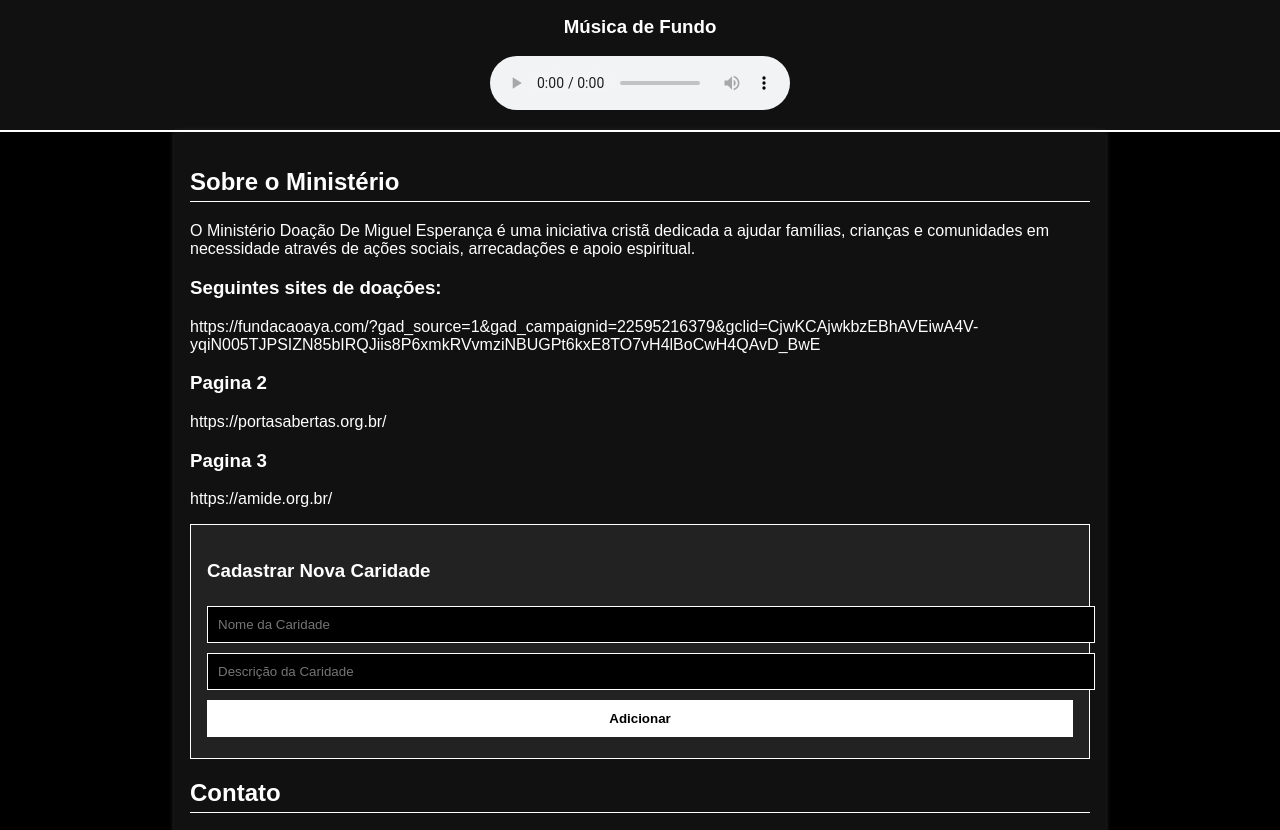
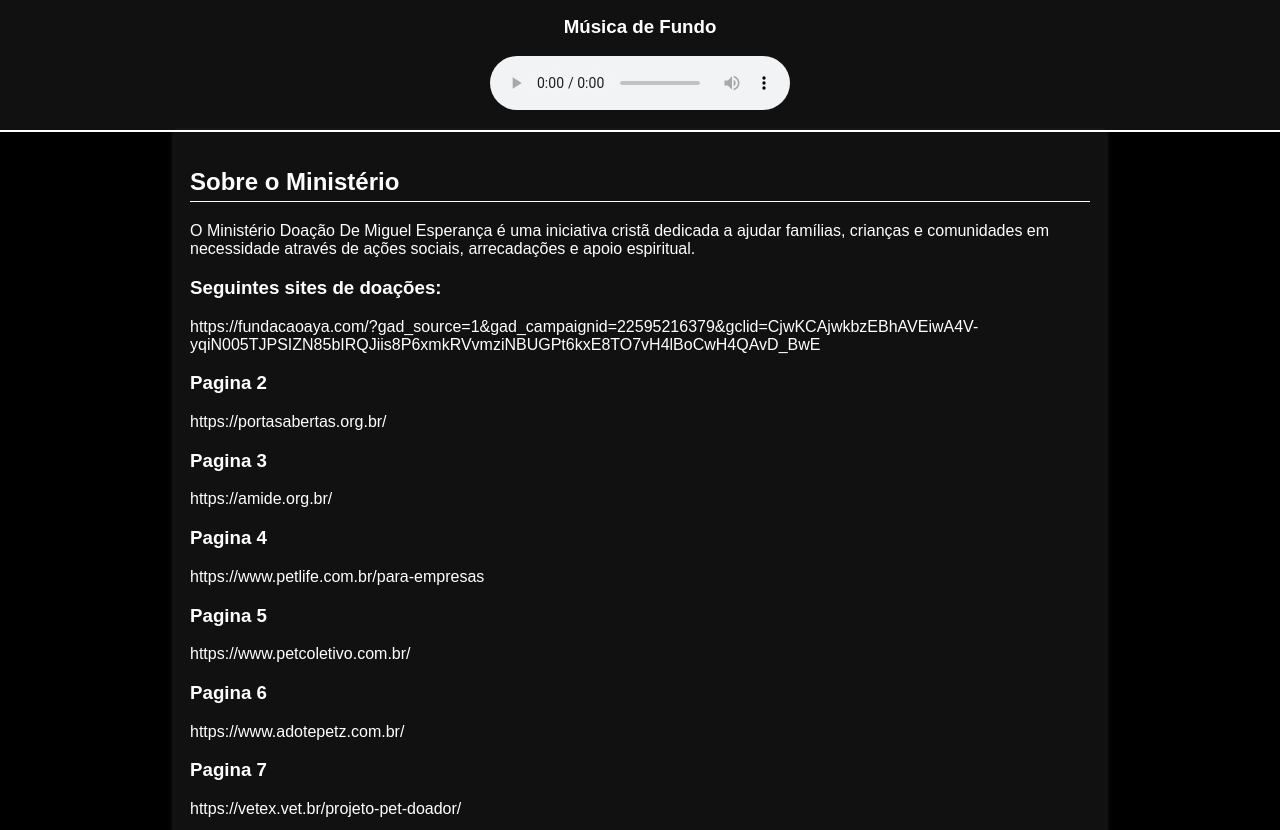
Before and after one commit to PurpleMurasaki38/ministerio_doacao_sao_miguel, a plain HTML site: page index.html in a window 1280 px wide. Shown: the part 117-947 px from the top of the page. Drawn offline with Linux system fonts and the light colour scheme.

Commit message:
Update index.html

```diff
--- a/index.html
+++ b/index.html
@@ -110,6 +110,14 @@
             <p>https://portasabertas.org.br/</p>
             <h3>Pagina 3</h3>
             <p>https://amide.org.br/</p>
+            <h3>Pagina 4</h3>
+            <p>https://www.petlife.com.br/para-empresas</p>
+            <h3>Pagina 5</h3>
+            <p>https://www.petcoletivo.com.br/</p>
+            <h3>Pagina 6</h3>
+            <p>https://www.adotepetz.com.br/</p>
+            <h3>Pagina 7</h3>
+            <p>https://vetex.vet.br/projeto-pet-doador/</p>
         </section>
             <!-- Formulário para adicionar novas caridades -->
             <form id="formCaridade">
```
